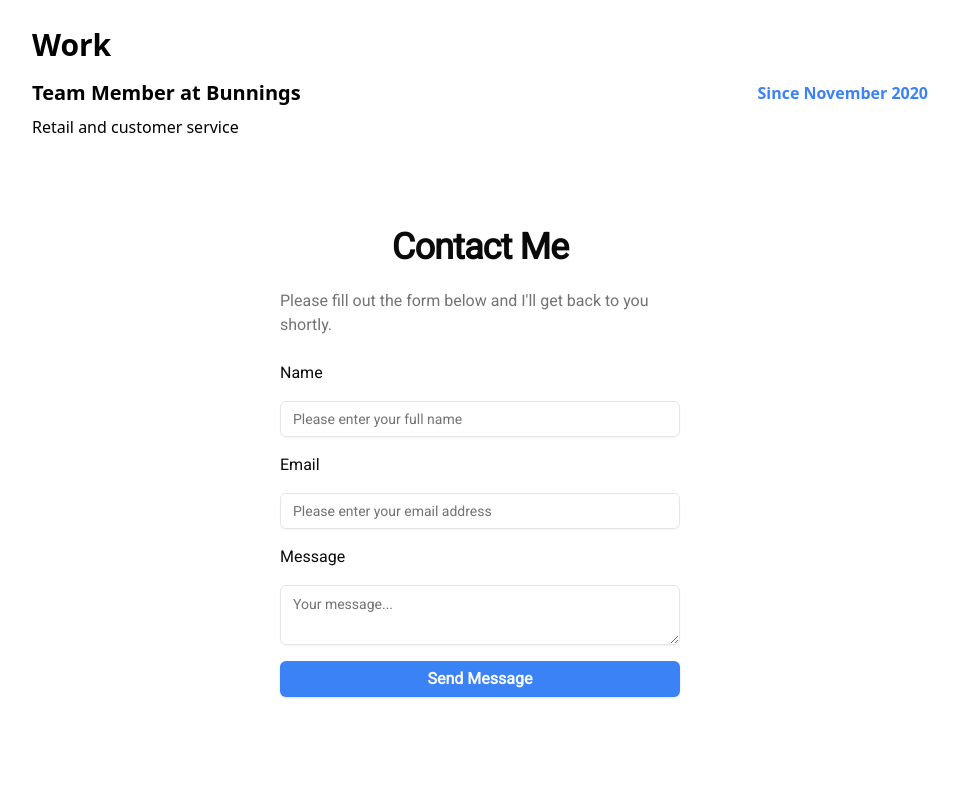
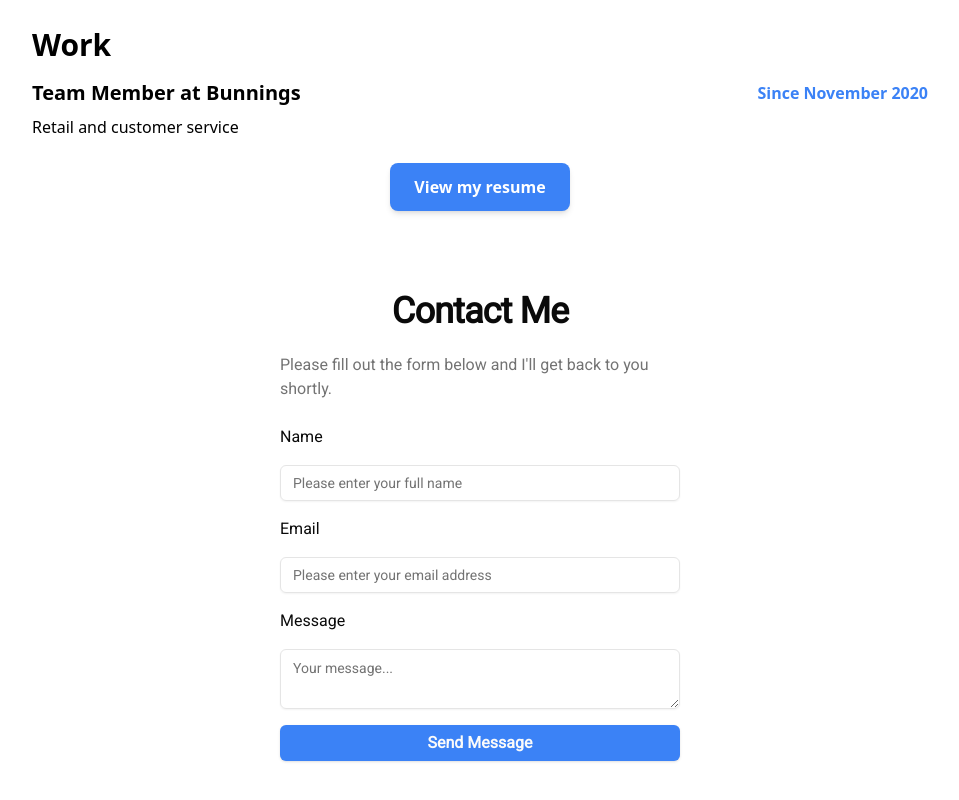
Before and after one commit to tominjessil/Portfolio, a Next.js app: page / in a window 1280 px wide. Shown: the part 1410-2210 px from the top of the page, without its empty margins (160-1119 px from the left). Built offline with nearby package versions, Linux system fonts and the light colour scheme.

Commit message:
Implemented a simple cv viewer with download functionality

```diff
--- a/src/app/contact/page.tsx
+++ b/src/app/contact/page.tsx
@@ -60,7 +60,7 @@ export default function ContactFormPreview() {
   }
 
   return (
-    <div className="flex min-h-[60vh] h-full w-full items-center justify-center px-4 mt-16 mb-16 font-roboto">
+    <div id="contact" className="flex min-h-[60vh] h-full w-full items-center justify-center px-4 mt-14 mb-16 font-roboto">
       <Card className="mx-auto max-w-md">
         <CardHeader>
           <CardTitle className='text-4xl font-roboto font-semibold text-center mb-4'>Contact Me</CardTitle>
--- a/src/app/experience/page.tsx
+++ b/src/app/experience/page.tsx
@@ -1,5 +1,6 @@
 import React from "react";
 import ExpCard from "@/components/ui/expCard";
+import Resume from "@/components/ui/resume";
 
 const experiences = [
   { id: 1, title: "Bachelor of Engineering (Honours)", description: "Majored in Software Engineering and concentrated in AI.", date: "2021-2024" },
--- a/src/app/page.tsx
+++ b/src/app/page.tsx
@@ -4,6 +4,7 @@ import Projects from "./projects/page";
 import Experiences from "./experience/page";
 import Contact from "./contact/page";
 import { Toaster } from "sonner";
+import Resume from "@/components/ui/resume";
 
 export default function Home() {
   return (
@@ -12,6 +13,7 @@ export default function Home() {
       <Intro />
       <Projects />
       <Experiences />
+      <Resume/>
       <Contact />
       <Toaster position="bottom-right" />
     </div>
--- a/src/components/ui/navbar.tsx
+++ b/src/components/ui/navbar.tsx
@@ -7,7 +7,6 @@ const Navbar = () => {
         <li><a href="#intro" className="hover:text-blue-500 cursor-pointer text-lg">Intro</a></li>
         <li><a href="#projects" className="hover:text-blue-500 cursor-pointer text-lg">Projects</a></li>
         <li><a href="#experience" className="hover:text-blue-500 cursor-pointer text-lg">Experience</a></li>
-        <li><a href="#education" className="hover:text-blue-500 cursor-pointer text-lg">Education</a></li>
         <li><a href="#contact" className="hover:text-blue-500 cursor-pointer text-lg">Contact</a></li>
       </ul>
     </nav>
--- a/src/components/ui/pcard.tsx
+++ b/src/components/ui/pcard.tsx
@@ -10,7 +10,7 @@ interface PCardProps {
 
 const PCard: React.FC<PCardProps> = ({ title, description, imgSrc, icons = [] }) => {
     return (
-        <div className="rounded-2xl flex flex-col bg-white shadow hover:shadow-lg w-full">
+        <div className="rounded-2xl flex flex-col bg-white shadow hover:shadow-xl w-full">
             {/* Image Section */}
             <div className="w-full">
                 <img
--- /dev/null
+++ b/src/components/ui/resume.tsx
@@ -0,0 +1,55 @@
+"use client"
+
+import React, { useState } from "react";
+
+
+const Resume = () => {
+    const [showResume, setShowResume] = useState(false);
+
+    const handleViewResume = () => {
+        setShowResume(true);
+    };
+
+    const handleCloseModal = () => {
+        setShowResume(false);
+    };
+
+    return (
+        <div className="flex justify-center items-center mt-4">
+            <button
+                className="flex text-center px-6 py-3 rounded-lg justify-center text-base bg-blue-500 text-white font-semibold shadow-md hover:shadow-xl hover:bg-blue-600 hover:shadow-slate-300 transition-shadow duration-300"
+                type="button"
+                onClick={() => setShowResume(true)}
+            >
+                View my resume
+            </button>
+            {showResume && (
+                <div className="fixed inset-0 bg-black bg-opacity-80 flex justify-center items-center"
+                onClick={() => setShowResume(false)}>
+                    {/*Modal*/}
+                    <div className="p-4 rounded-xl w-4/5 md:w-1/2 relative hover:scrollbar-visible overflow-y-auto h-screen"
+                    onClick={(e) => e.stopPropagation()}>
+                        <iframe
+                            src="/resume.pdf#toolbar=0"
+                            width="100%"
+                            height="100%"
+                            title="Resume"
+                            className="w-full h-full"
+                            >
+                        </iframe>
+                    </div>
+                    <a
+                    href="/Tomin_Jessil_Resume.pdf"
+                    download
+                    className="absolute top-3 right-3 font-semibold bg-blue-500 text-white px-4 py-2 rounded-lg shadow-lg hover:bg-blue-600 transition-all"
+                    >
+                    Download
+                </a>
+                </div>
+
+            )}
+        </div>
+    );
+}
+
+export default Resume;
```
Also changed, not shown: 1 other file (tests, documents, lock files or other folders).
